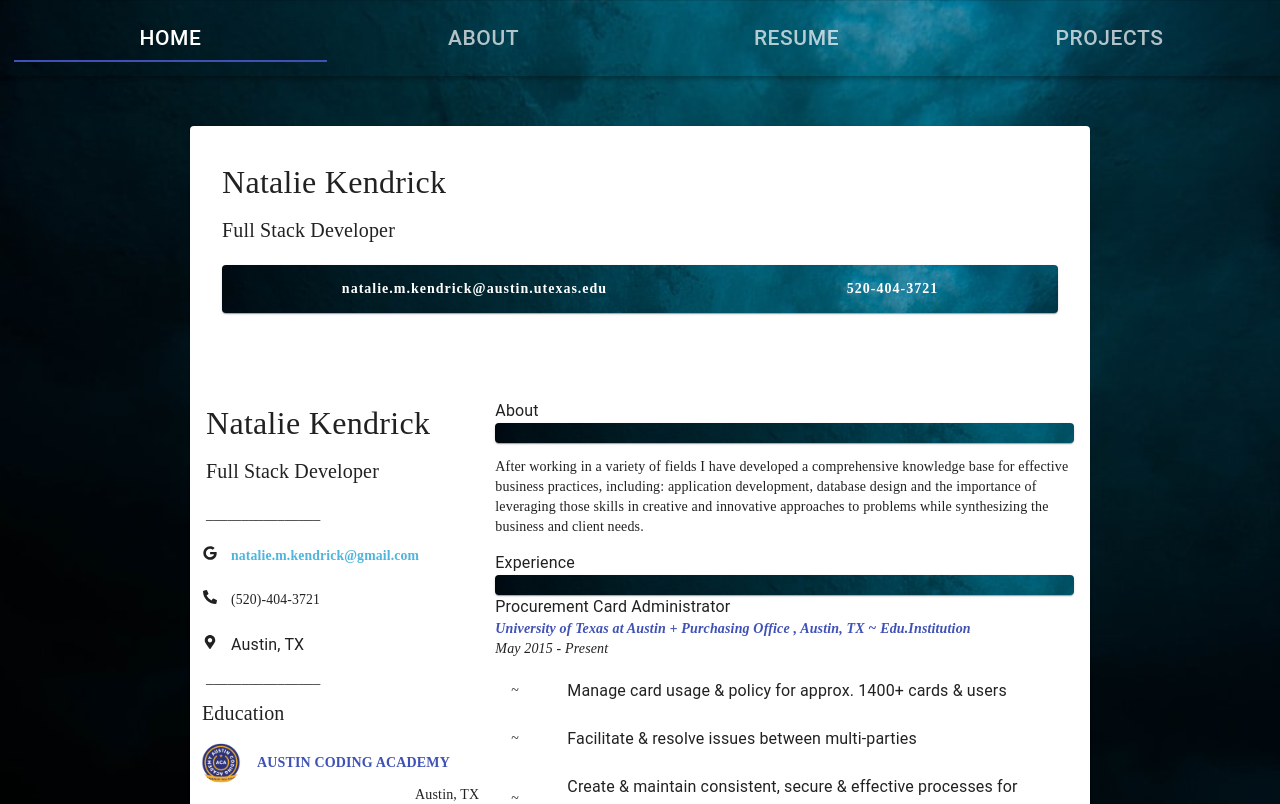
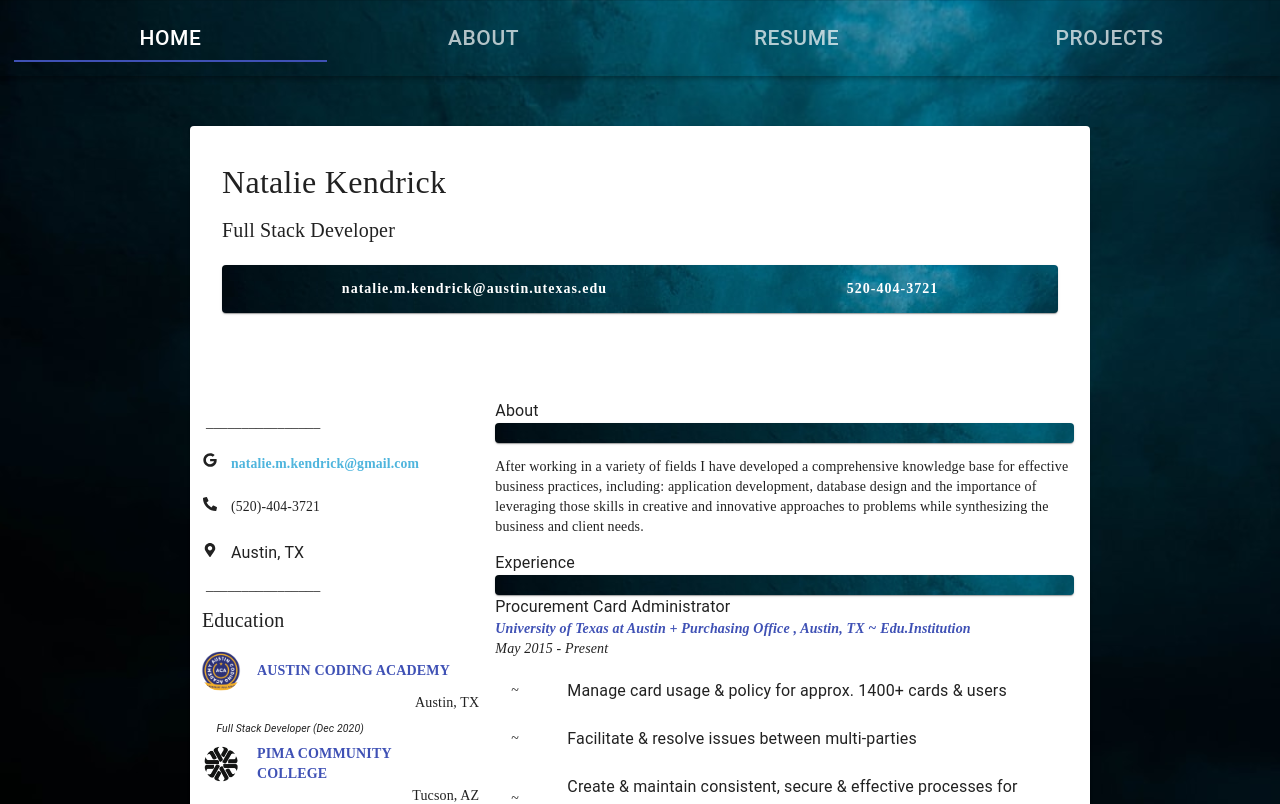
Before and after one commit to listenToRipley/nataliekendrick, a React (Create React App) app: page /resume in a window 1280 px wide. Shown: the top 804 px of the page. Built offline with nearby package versions, Linux system fonts and the light colour scheme.

Commit message:
remove unneed contact

```diff
--- a/src/Components/Resume.js
+++ b/src/Components/Resume.js
@@ -150,8 +150,7 @@ const Resume = () => {
           xs={4}
           gutterBottom
           className={classes.left}>
-            <Typography className={classes.name}>Natalie Kendrick</Typography>
-            <p className={classes.title}>Full Stack Developer</p>
+
             <p>________________</p>
             <List className={classes.contactInfo}>
               <ListItem>
```
